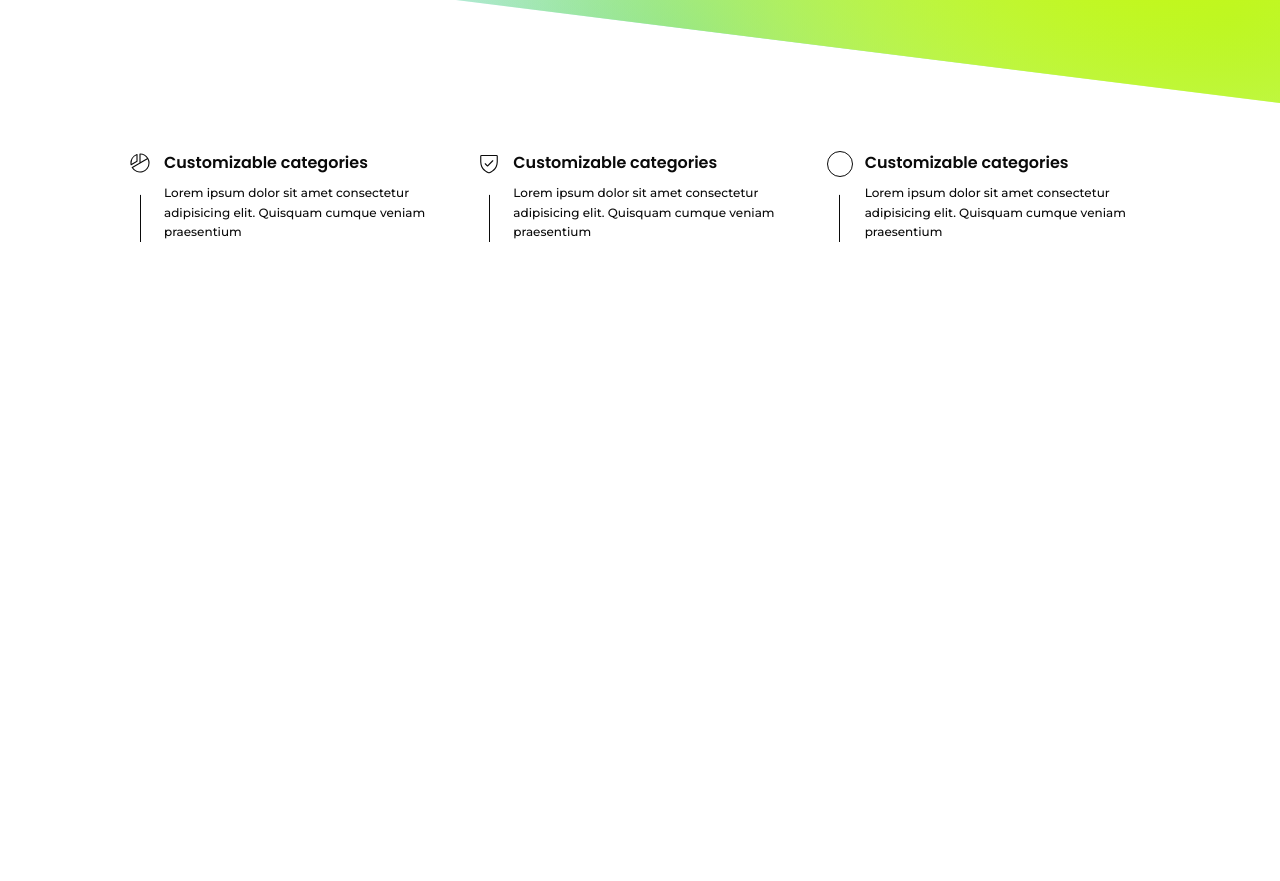
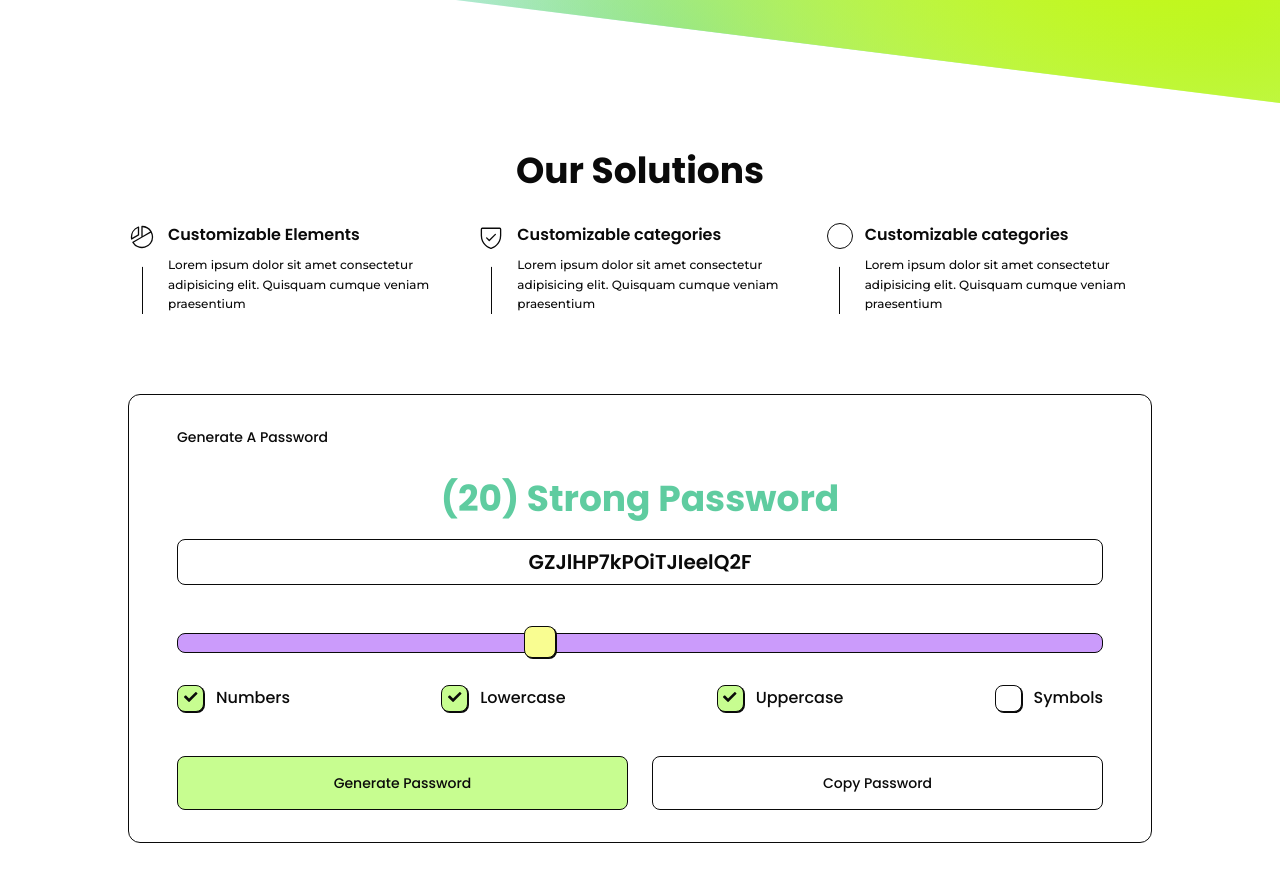
Before and after one commit to Abdallah01win/Passworld, a Vue app: page / in a window 1280 px wide. Shown: the part 697-1578 px from the top of the page. Before the commit the page ends 987 px from the top, so only its background shows below. Built offline with nearby package versions, Linux system fonts and the light colour scheme.

Commit message:
initial generator restyle

```diff
--- a/src/components/Generator.vue
+++ b/src/components/Generator.vue
@@ -122,7 +122,7 @@ export default {
       <!-- Password input -->
       <div class="my-10 md:my-8">
         <h2
-          class="text-3xl md:text-4xl font-bold font-rum mb-3 md:mb-5"
+          class="text-3xl md:text-4xl font-bold mb-3 md:mb-5"
           :class="{
             'text-myRed': passwordLength < 10,
             'text-myGold-200': passwordLength < 20,
@@ -137,7 +137,7 @@ export default {
             type="text"
             :value="password"
             readonly
-            class="border-[3px] border-myBlack rounded-lg text-lg md:text-xl py-2 px-4 font-semibold text-center w-full drop-shadow-md"
+            class="border border-myBlack rounded-lg text-lg md:text-xl py-2 px-4 font-semibold text-center w-full "
           />
         </div>
       </div>
@@ -151,13 +151,13 @@ export default {
             min="1"
             max="50"
             step="1"
-            class="w-full appearance-none rounded-lg h-5 bg-myPurple-100 border-[3px] border-myBlack transition-all"
+            class="w-full appearance-none rounded-lg h-5 bg-myPurple-100 border border-myBlack transition-all"
           />
         </div>
       </div>
     </div>
     <!-- Checkboxes -->
-    <div class="/md:w-[64%] /lg:w-[55%] /xl:w-[50%] max-md:px-6 mx-auto">
+    <div class="mx-auto">
       <div
         class="grid grid-cols-2 md:grid-cols-3 lg:flex lg:justify-between gap-y-8 md:gap-y-6 text-xl md:text-base my-8 bg-my"
       >
@@ -203,7 +203,7 @@ export default {
         <div
           class="flex items-center w-full max-md:flex-wrap max-md:gap-y-6 sm:gap-x-6"
         >
-          <button
+          <!-- <button
             @click="generatePassword"
             class="bottomShadow py-2 px-4 font-bold flex items-center justify-center gap-x-3 w-full bg-myGold-300 border-[3px] border-myBlack boxShadow rounded-lg active:translate-y-[4px] transition-all"
           >
@@ -211,8 +211,11 @@ export default {
               <img src="../assets/generate.svg" alt="generate" />
             </span>
             <span> Generate Password </span>
-          </button>
-          <button
+          </button> -->
+          <button  @click="generatePassword" class="bg-myGreen3 text-myBlack py-4 px-16 rounded-lg w-full border border-myBlack">Generate Password</button>
+          <button @click="copyToClipboard" class="bg-transparent text-myBlack border border-myBlack py-4 px-16 rounded-lg w-full border border-background">Copy Password</button>
+
+          <!-- <button
             @click="copyToClipboard"
             class="bottomShadow py-2 px-4 font-bold w-full border-[3px] border-myBlack boxShadow rounded-lg active:translate-y-[4px] transition-all"
             :class="{ 'bg-myGreen': copied, 'bg-myPurple-100': !copied }"
@@ -246,7 +249,7 @@ export default {
                 <span> Password Copied </span>
               </span>
             </transition>
-          </button>
+          </button> -->
         </div>
       </div>
     </div>
@@ -268,22 +271,22 @@ input[type="range"]::-webkit-slider-thumb {
   appearance: none;
   width: 32px;
   height: 32px;
-  background-color: #fac82f;
-  border: 3px solid #1f1f1f;
+  background-color: #F9FD91;
+  border: 1px solid #0A0A0A;
   border-radius: 8px;
   cursor: pointer;
-  box-shadow: 1px 1px 0px 0px #1f1f1f;
+  box-shadow: 1px 1px 0px 0px #0A0A0A;
   transform: translateY(-1px);
 }
 
 input[type="range"]::-moz-range-thumb {
   width: 32px;
   height: 32px;
-  background-color: #fac82f;
-  border: 3px solid #1f1f1f;
+  background-color: #F9FD91;
+  border: 1px solid #0A0A0A;
   border-radius: 8px;
   cursor: pointer;
-  box-shadow: 1px 1px 0px 0px #1f1f1f;
+  box-shadow: 1px 1px 0px 0px #0A0A0A;
   transform: translateY(-1px);
 }
 
@@ -292,10 +295,10 @@ input[type="checkbox"] {
   -webkit-appearance: none;
   height: 27px;
   width: 27px;
-  background-color: #fefefe;
-  border: solid 2px #1f1f1f;
+  background-color: #FFFFFF;
+  border: solid 1px #0A0A0A;
   border-radius: 8px;
-  box-shadow: 2px 2px 0px 0px #1f1f1f;
+  box-shadow: 1px 1px 0px 0px #0A0A0A;
   cursor: pointer;
   display: flex;
   align-items: center;
@@ -313,9 +316,10 @@ input[type="checkbox"]:active {
   transition: all ease-in 150ms;
 }
 input[type="checkbox"]:checked {
-  background-color: #01dc2c;
+  background-color: #C7FD90;
 }
 input[type="checkbox"]:checked::after {
-  display: block;
+  display: grid;
+  place-content: center;
 }
 </style>
--- a/src/components/Hero.vue
+++ b/src/components/Hero.vue
@@ -6,7 +6,7 @@
         The strongest passwords, effortlessly.
       </h1>
       <p class="w-[80%] leading-relaxed text-base font-Montserrat my-6">
-        Lorem ipsum dolor, sit amet consectetur adipisicing elit. Et voluptates
+        Take controle over your your randomly generated passwords. Et voluptates
         expedita consequatur voluptatum necessitatibus minima praesentium nulla
         amet!
       </p>
--- a/src/components/Info.vue
+++ b/src/components/Info.vue
@@ -3,15 +3,17 @@ import Pichart from "./icons/Pichart.vue";
 import Shiled from "./icons/Shiled.vue";
 </script>
 <template>
-  <div class="grid grid-cols-3 gap-x-6 my-12 xl:max-w-[1024px] mx-auto">
+  <div class="my-12 xl:max-w-[1024px] mx-auto">
+  <div class="text-center text-4xl font-bold mb-8">Our Solutions</div>
+ <div class="grid grid-cols-3 gap-x-6">
     <div class="flex gap-x-3">
       <div class="flex flex-col items-center justify-between">
-        <Pichart class="w-6 fill-myBlack" />
+        <Pichart class="w-7 fill-myBlack" />
         <hr class="w-px bg-myBlack h-12" />
       </div>
 
       <div>
-        <div class="font-semibold mb-2 text-base">Customizable categories</div>
+        <div class="font-semibold mb-2 text-base">Customizable Elements</div>
         <p class="font-Montserrat leading-relaxed text-xs">
           Lorem ipsum dolor sit amet consectetur adipisicing elit. Quisquam
           cumque veniam praesentium
@@ -20,7 +22,7 @@ import Shiled from "./icons/Shiled.vue";
     </div>
     <div class="flex gap-x-3">
       <div class="flex flex-col items-center justify-between">
-        <Shiled class="w-6 fill-myBlack" />
+        <Shiled class="w-7 fill-myBlack" />
         <hr class="w-px bg-myBlack h-12" />
       </div>
 
@@ -47,4 +49,5 @@ import Shiled from "./icons/Shiled.vue";
       </div>
     </div>
   </div>
+</div>
 </template>
--- a/src/views/HomeView.vue
+++ b/src/views/HomeView.vue
@@ -7,20 +7,26 @@ import Hero from '../components/Hero.vue';
 
 <template>
   <main class="mesh h-screen relative clip">
-      <Navigation />
-      <div class="w-full absolute top-[50%] left-[50%] translate-y-[-50%] translate-x-[-50%]">
-        <Hero />
-      </div>
+    <Navigation />
+    <div class="w-full absolute top-[50%] left-[50%] translate-y-[-50%] translate-x-[-50%]">
+      <Hero />
+    </div>
   </main>
   <Info />
+
+  <section class="rounded-xl border border-myBlack py-8 px-12 xl:max-w-[1024px] mx-auto /text-background my-20">
+    <h1 class="capitalize">generate a password</h1>
+    <Generator />
+  </section>
 </template>
 
 
 <style scoped>
-.clip{
+.clip {
   clip-path: polygon(0 0, 100% 0, 100% 100%, 0 80%);
 
 }
+
 .mesh {
   /* background-color: #ffffff;
 background-image: radial-gradient(at 41% 16%, hsla(27, 92%, 68%, 1) 0, hsla(27, 92%, 68%, 0) 50%),
@@ -29,25 +35,21 @@ radial-gradient(at 91% 94%, hsla(206, 86%, 67%, 1) 0, hsla(206, 86%, 67%, 0) 50%
 radial-gradient(at 50% 36%, hsla(197, 88%, 61%, 1) 0, hsla(197, 88%, 61%, 0) 50%); */
   background-color: #ffffff;
   background-repeat: no-repeat;
-  background-image: radial-gradient(
-      at 38% 41%,
+  background-image: radial-gradient(at 38% 41%,
       hsla(166, 86%, 50%, 1) 0,
-      hsla(166, 86%, 50%, 0) 50%
-    ),
-    radial-gradient(
-      at 92% 78%,
+      hsla(166, 86%, 50%, 0) 50%),
+    radial-gradient(at 92% 78%,
       hsla(73, 94%, 51%, 1) 0,
-      hsla(73, 94%, 51%, 0) 50%
-    ),
-    radial-gradient(
-      at 96% 90%,
+      hsla(73, 94%, 51%, 0) 50%),
+    radial-gradient(at 96% 90%,
       hsla(93, 87%, 69%, 1) 0,
-      hsla(93, 87%, 69%, 0) 50%
-    ),
-    radial-gradient(
-      at 53% 97%,
+      hsla(93, 87%, 69%, 0) 50%),
+    radial-gradient(at 53% 97%,
       hsla(197, 93%, 68%, 1) 0,
-      hsla(197, 93%, 68%, 0) 50%
-    );
+      hsla(197, 93%, 68%, 0) 50%);
+}
+
+.color{
+  color : #12edba;
 }
 </style>
--- a/tailwind.config.js
+++ b/tailwind.config.js
@@ -27,6 +27,7 @@ module.exports = {
         'myGreen': '#5FCCA0',
         'myGreen2': '#B7F3B1',
         'myGreen3': '#C7FD90',
+        'myGreen4': '#12edba',
         'myBlack': "#0A0A0A",
       }
     },
```
Also changed, not shown: src/assets/Checked.svg, src/assets/check.svg.
